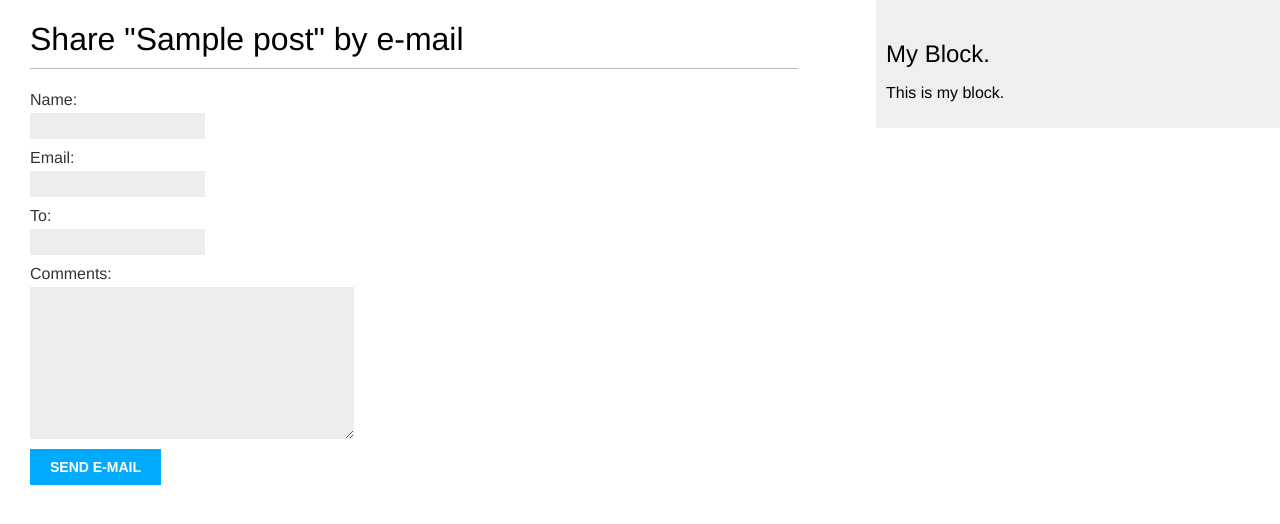
After one commit to Hazzari/big_site, a Django app: page /blog/1/share/ in a window 1280 px wide. The commit adds this page. Shown: the top 524 px of the page. Run offline with Django 3.2, Linux system fonts and the light colour scheme; tables that the repository leaves empty hold one stand-in row (values such as "Sample post").

Commit message:
add form "share to email" and update view and template

```diff
--- a/big_site/settings.py
+++ b/big_site/settings.py
@@ -39,6 +39,12 @@ DATABASES = {
     # read os.environ['DATABASE_URL'] and raises ImproperlyConfigured exception if not found
     'default': env.db()
 }
+# Email
+EMAIL_HOST = env('EMAIL_HOST')
+EMAIL_HOST_USER = env('EMAIL_HOST_USER')
+EMAIL_HOST_PASSWORD = env('EMAIL_HOST_PASSWORD')
+EMAIL_PORT = env('EMAIL_PORT')
+EMAIL_USE_TLS = env('EMAIL_USE_TLS')
 
 # CACHES = {
 #     # read os.environ['CACHE_URL'] and raises ImproperlyConfigured exception if not found
--- /dev/null
+++ b/blog/form.py
@@ -0,0 +1,8 @@
+from django import forms
+
+
+class EmailPostForm(forms.Form):
+    name = forms.CharField(max_length=25)
+    email = forms.EmailField()
+    to = forms.EmailField()
+    comments = forms.CharField(required=False, widget=forms.Textarea)
--- a/blog/urls.py
+++ b/blog/urls.py
@@ -22,5 +22,6 @@ app_name = 'blog'
 urlpatterns = [
     # path('', views.post_list, name='post_list'),
     path('', views.PostListView.as_view(), name='post_list'),
+    path('<int:post_id>/share/', views.post_share, name='post_share'),
     path('<int:year>/<int:month>/<int:day>/<slug:post>/', views.post_detail, name='post_detail'),
 ]
--- a/blog/views.py
+++ b/blog/views.py
@@ -1,6 +1,8 @@
-from django.core.paginator import Paginator, EmptyPage, PageNotAnInteger
+from django.core.mail import send_mail
 from django.shortcuts import render, get_object_or_404
 from django.views.generic import ListView
+
+from .form import EmailPostForm
 from .models import Post
 
 
@@ -35,7 +37,6 @@ class PostListView(ListView):
     template_name = 'blog/post/list.html'
 
 
-
 def post_detail(request, year, month, day, post):
     # возвращает 404 если объект не найден
     post = get_object_or_404(Post,
@@ -46,3 +47,26 @@ def post_detail(request, year, month, day, post):
                              publish__day=day)
 
     return render(request, 'blog/post/detail.html', {'post': post})
+
+
+def post_share(request, post_id):
+    # Получение статьи по идентификатору.
+    post = get_object_or_404(Post, id=post_id, status='published')
+    sent = False
+
+    if request.method == 'POST':
+        # Форма была отправлена на сохранение.
+        form = EmailPostForm(request.POST)
+        if form.is_valid():
+            # Все поля формы прошли валидацию.
+            cd = form.cleaned_data  # в словарь попадают только корректные поля
+            # Отправка письма
+            post_url = request.build_absolute_uri(post.get_absolute_url())
+            subject = '{} ({}) recommends you reading "{}"'.format(cd['name'], cd['email'], post.title)
+            message = 'Read "{}" at {}\n\n{}\'s comments: {}'.format(post.title, post_url, cd['name'], cd['comments'])
+            send_mail(subject, message, 'admin@myblog.com', [cd['to']])
+            sent = True
+
+    else:  # Вариант если GET отправляем пустую форму
+        form = EmailPostForm()
+    return render(request, 'blog/post/share.html', {'post': post, 'form': form, 'sent': sent})
--- a/templates/blog/post/detail.html
+++ b/templates/blog/post/detail.html
@@ -4,4 +4,7 @@
     <h1>{{ post.title }}</h1>
     <p class="date">Опубликован{{ post.publish }} автор - {{ post.author|upper }}</p>
     {{ post.body|linebreaks }}
+    <p>
+        <a href="{% url 'blog:post_share' post.id %}">Share this post</a>
+    </p>
 {% endblock %}
--- /dev/null
+++ b/templates/blog/post/share.html
@@ -0,0 +1,16 @@
+{% extends 'blog/base.html' %}
+{% block title %}Share a post{% endblock title %}
+{% block content %}
+    {% if sent %}
+        <h1>Email successfully sent</h1>
+        <p>"{{ post.title }}" was successfully sent to {{ form.cleaned_data.to }}.</p>
+    {% else %}
+        <h1>Share "{{ post.title }}" by e-mail</h1>
+        <form action="." method="post">
+            {{ form.as_p }}
+            {#                        as_ul, as_table#}
+            {% csrf_token %}
+            <input type="submit" value="Send e-mail">
+        </form>
+    {% endif %}
+{% endblock %}
```
Also changed, not shown: docker-compose.yml (+20 -19 lines).
